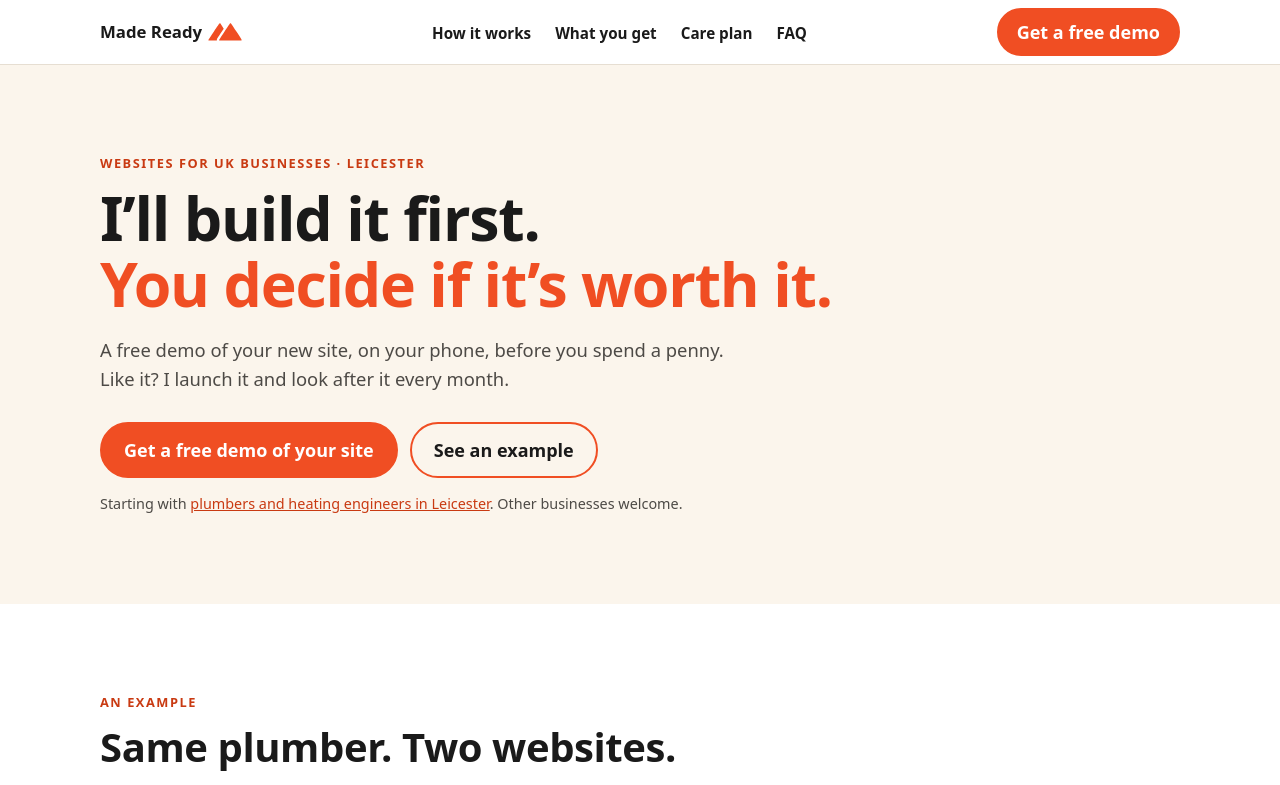
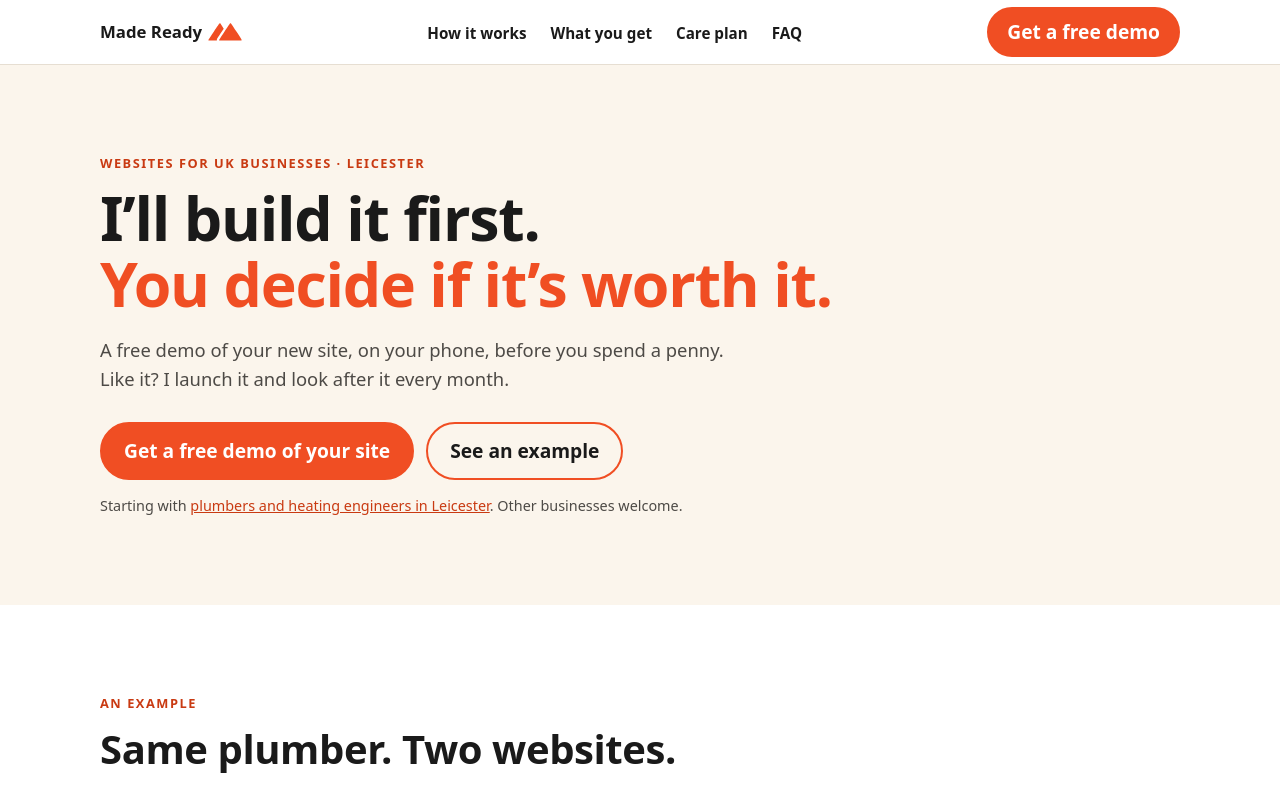
Before and after one commit to madereadyco/madeready-site, a plain HTML site: page index.html in a window 1280 px wide. Shown: the top 785 px of the page. Drawn offline with Linux system fonts and the light colour scheme.

Commit message:
Raise button text to 19.2px bold so white on #F04E23 passes AA large text
Co-Authored-By: Claude Sonnet 5.5 <noreply@anthropic.com>
Claude-Session: https://claude.ai/code/session_013kJm8m8s8Z6zJAXuFYoGwW

```diff
--- a/styles.css
+++ b/styles.css
@@ -42,14 +42,15 @@ nav ul{list-style:none;gap:24px}
  .js nav a{display:flex;min-height:48px;font-size:1.05rem}
  .logo{white-space:nowrap}
 }
+@media(max-width:419.98px){.bar .btn.sm{padding:8px 14px}}
 @media(max-width:389.98px){.bar{gap:8px}.bar .btn.sm{padding:8px 12px;font-size:.88rem;background:var(--accent-ink);border-color:var(--accent-ink)}.logo{font-size:.95rem}.logo svg{width:28px}}
 nav a{text-decoration:none;font-weight:600;font-size:.95rem}
 nav a:hover{color:var(--accent-ink)}
-.btn{display:inline-flex;align-items:center;justify-content:center;min-height:48px;padding:12px 22px;border-radius:999px;background:var(--accent);color:#fff;font-weight:800;text-decoration:none;border:2px solid var(--accent);font-size:1.125rem;cursor:pointer}
+.btn{display:inline-flex;align-items:center;justify-content:center;min-height:48px;padding:12px 22px;border-radius:999px;background:var(--accent);color:#fff;font-weight:800;text-decoration:none;border:2px solid var(--accent);font-size:1.2rem;cursor:pointer}
 .btn:hover{background:var(--accent-ink);border-color:var(--accent-ink)}
 .btn.ghost{background:transparent;color:inherit;border-color:var(--accent)}
 .btn.ghost:hover{background:rgba(240,78,35,.1);border-color:var(--accent-ink)}
-.btn.sm{min-height:44px;padding:8px 18px;font-size:1.125rem}
+.btn.sm{min-height:44px;padding:8px 18px;font-size:1.2rem}
 section{padding:64px 0}
 .eyebrow{font-size:.8rem;font-weight:800;letter-spacing:.12em;text-transform:uppercase;color:var(--accent-ink);margin-bottom:12px}
 h1{font-size:clamp(2.2rem,8vw,3.8rem);line-height:1.08;letter-spacing:-.02em;font-weight:800}
```
